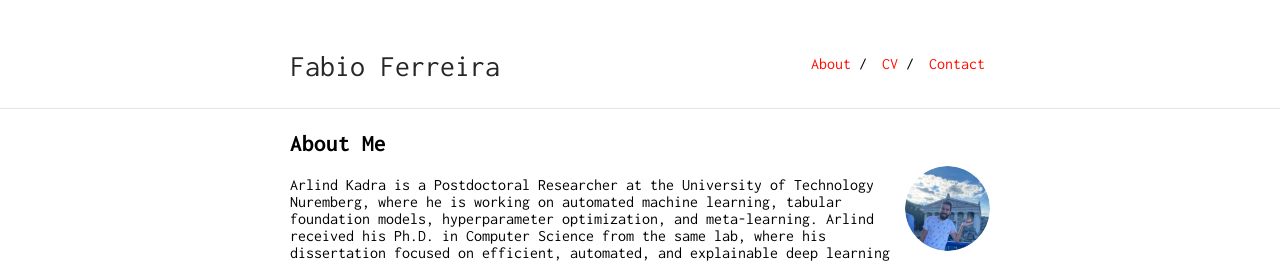
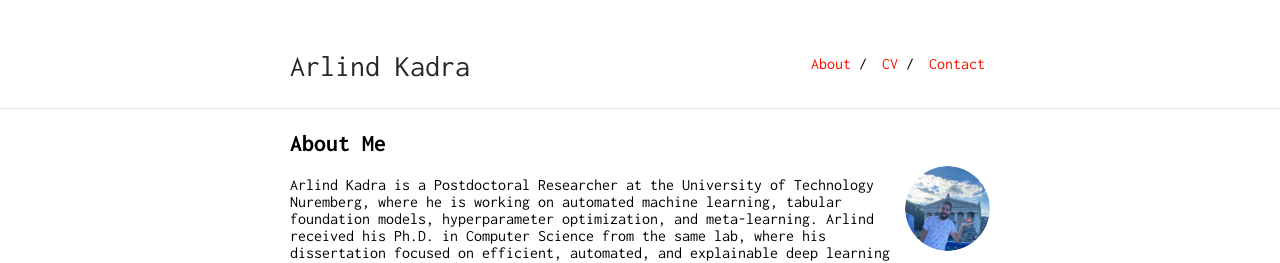
Before and after one commit to ArlindKadra/arlindkadra.github.io, a Jekyll site: the page built from index.md, in a window 1280 px wide. Shown: the top 263 px of the page. Built offline with Jekyll 4.4.1, drawn with Linux system fonts in a browser that asks for light colours; part of the change alters nothing that is shown.

Commit message:
update configuration

```diff
--- a/_config.yml
+++ b/_config.yml
@@ -1,12 +1,10 @@
 ### content configuration ###
-title:       "Fabio Ferreira"
-keywords:    "research, fabio ferreira, ferreira, karlsruhe, kit, deep learning, computer vision, machine learning"
+title:       "Arlind Kadra"
+keywords:    "research, arlind kadra, kadra, automated machine learning, hyperparameter optimization, meta-learning, explainable machine learning, deep learning, machine learning"
 description: ""
-source_link: "https://ferreirafabio.github.io"
+source_link: "https://arlindkadra.github.io"
 baseurl: "/"
-google_analytics_key: UA-87133106-1
 markdown: kramdown
-tracking_id: UA-87133106-1
 
 sass:
     style: compressed
```
